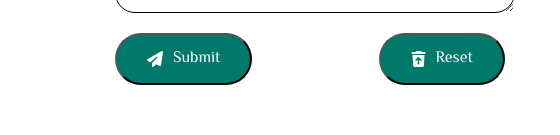
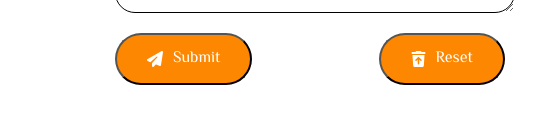
Before and after one commit to Esam2001/Gaddor, a plain HTML site: page contact.html in a window 1280 px wide. Shown: the part 665-800 px from the top of the page, 0-560 px from the left. Drawn offline with Linux system fonts and the light colour scheme; grey boxes are pictures that could not be loaded.

Commit message:
Update contact.html

```diff
--- a/contact.html
+++ b/contact.html
@@ -168,7 +168,7 @@ button {
     font-size: 1rem;
     /* Changed from 16px to rem */
     color: #ffff;
-    background-color: #00796b;
+    background-color: #fd8700;
 }
 
 .btn {
```
